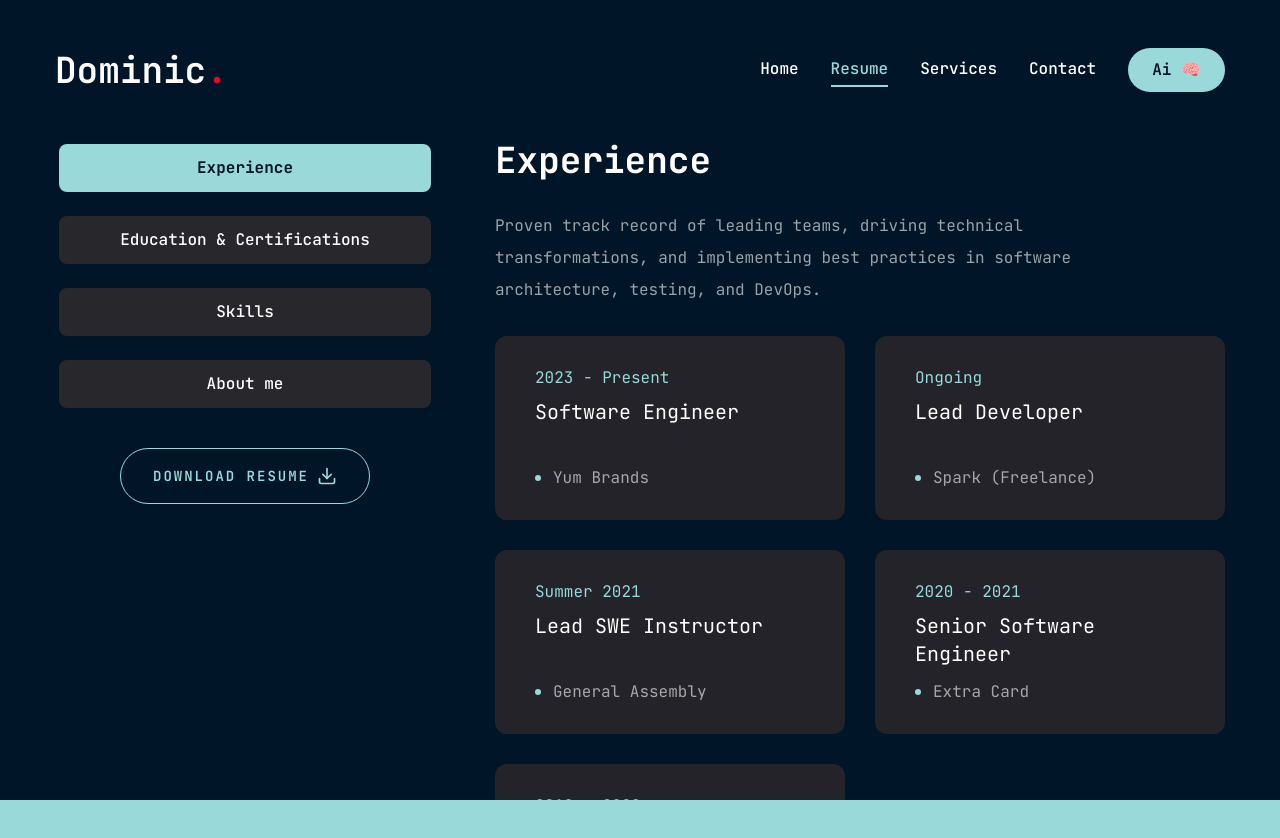
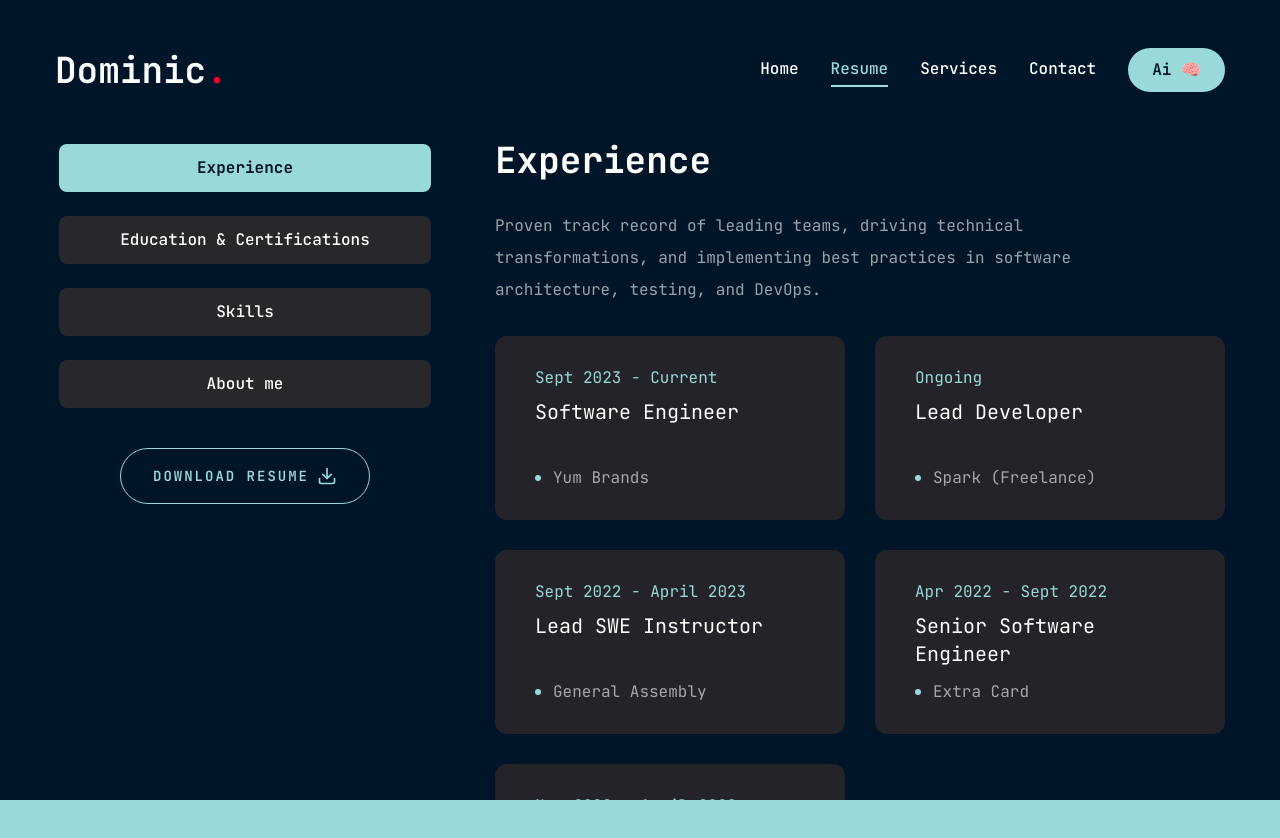
Before and after one commit to whoisdominic/portfolio, a Next.js app: page /resume in a window 1280 px wide. Shown: the top 838 px of the page. Built offline with nearby package versions, Linux system fonts and the light colour scheme.

Commit message:
experience hotfix

```diff
--- a/app/resume/page.jsx
+++ b/app/resume/page.jsx
@@ -82,7 +82,7 @@ const experience = {
     {
       company: "Yum Brands",
       position: "Software Engineer",
-      duration: "2023 - Present",
+      duration: "Sept 2023 - Current",
     },
     {
       company: "Spark (Freelance)",
@@ -92,17 +92,17 @@ const experience = {
     {
       company: "General Assembly",
       position: "Lead SWE Instructor",
-      duration: "Summer 2021",
+      duration: "Sept 2022 - April 2023",
     },
     {
       company: "Extra Card ",
       position: "Senior Software Engineer",
-      duration: "2020 - 2021",
+      duration: "Apr 2022 - Sept 2022",
     },
     {
       company: "Seventh Ave",
       position: "Lead Mobile Engineer",
-      duration: "2019 - 2020",
+      duration: "Nov 2020 - April 2022",
     },
   ],
 };
@@ -367,8 +367,9 @@ const Resume = () => {
               <div className="flex flex-col gap-[30px]">
                 <h3 className="text-4xl font-bold">{about.title}</h3>
                 <div className="flex flex-row gap-4 flex-wrap ">
-                  {about.images.map((source) => (
+                  {about.images.map((source, index) => (
                     <motion.img
+                      key={index}
                       initial={{ opacity: 0 }}
                       animate={{
                         opacity: 1,
```
